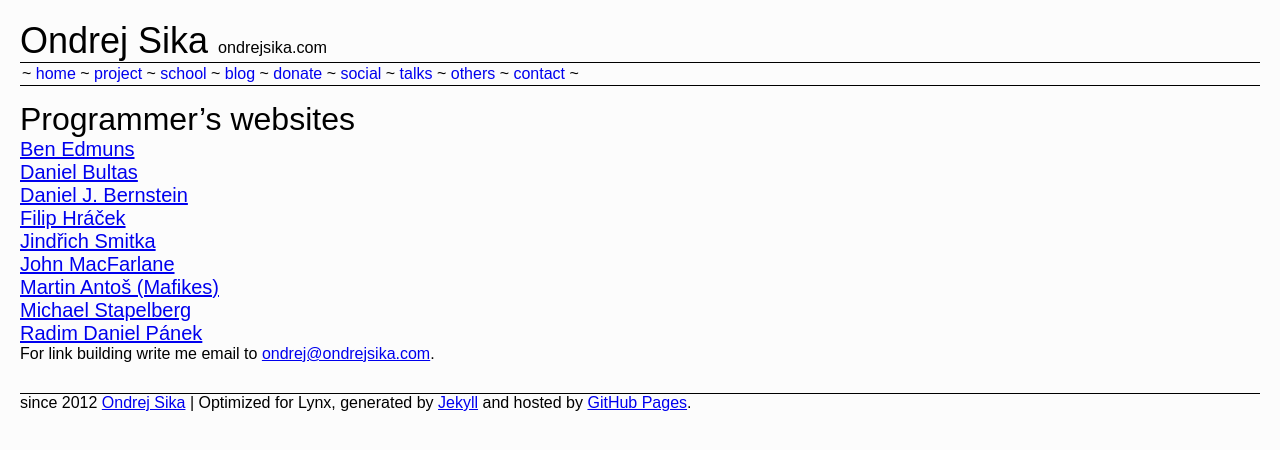
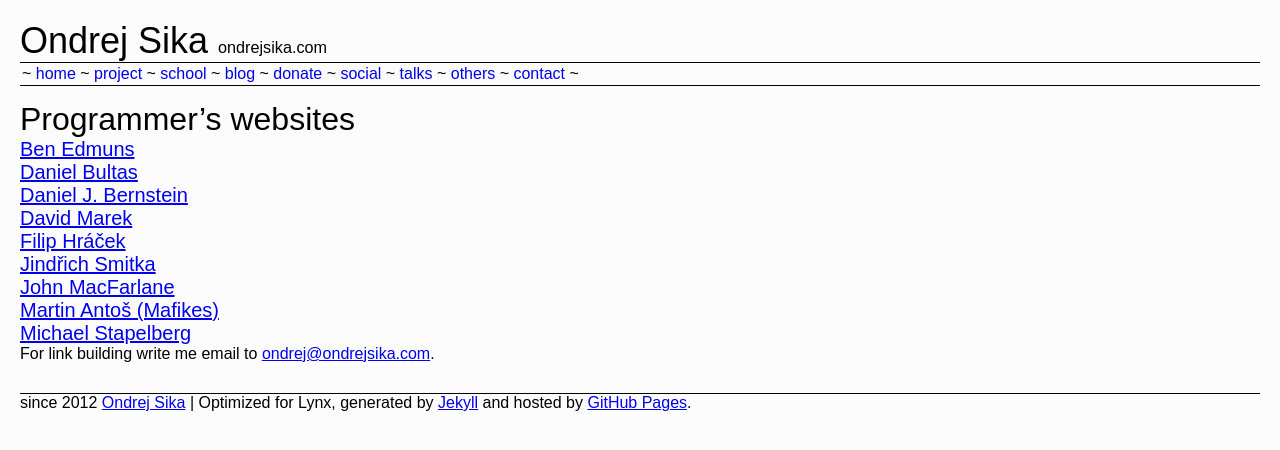
Before and after one commit to ondrejsika/ondrejsika.com, a Jekyll site: the page built from others/programmers_websites.md, in a window 1280 px wide. Shown: the top 450 px of the page. Built offline with Jekyll 4.4.1, drawn with Linux system fonts in a browser that asks for light colours; Markdown is read by kramdown in place of the engine named in the settings; comment, search, counter and statistics services are not loaded.

Commit message:
Update programmers_websites.md

```diff
--- a/others/programmers_websites.md
+++ b/others/programmers_websites.md
@@ -8,11 +8,11 @@
 ##### [Ben Edmuns](http://benedmunds.com)
 ##### [Daniel Bultas](http://bultas.info)
 ##### [Daniel J. Bernstein](http://cr.yp.to)
+##### [David Marek](http://www.davidmarek.cz)
 ##### [Filip Hráček](http://filiph.net)
 ##### [Jindřich Smitka](http://www.smita.info)
 ##### [John MacFarlane](http://johnmacfarlane.net)
 ##### [Martin Antoš (Mafikes)](http://mafikes.cz)
 ##### [Michael Stapelberg](http://michael.stapelberg.de)
-##### [Radim Daniel Pánek](http://rdpanek.cz)
 
 For link building write me email to <ondrej@ondrejsika.com>.
```
